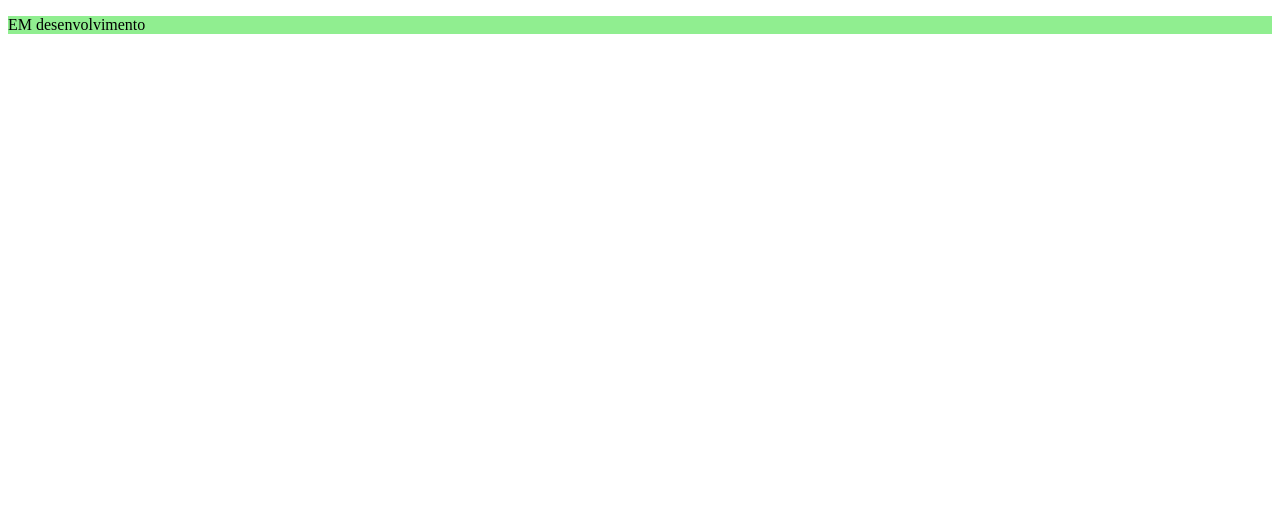
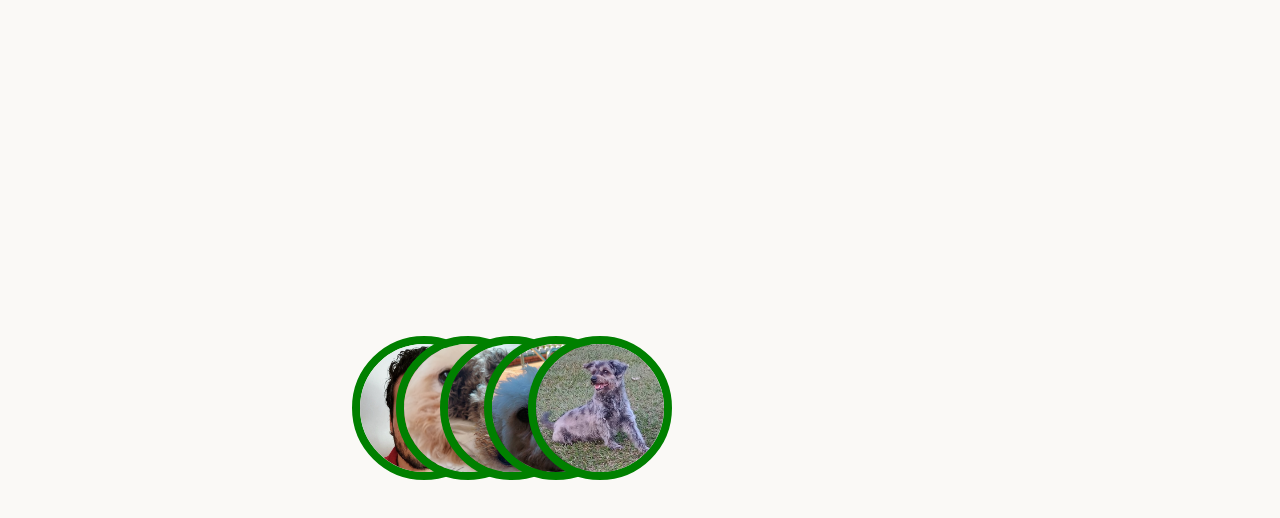
Before and after one commit to rodrigojunqueiradev/frontend-development-studies, a plain HTML site: page html-css-study-repository/avatar-layout/index.html in a window 1280 px wide. Drawn offline with Linux system fonts and the light colour scheme.

Commit message:
Avatars Layout Model

```diff
--- a/html-css-study-repository/avatar-layout/index.html
+++ b/html-css-study-repository/avatar-layout/index.html
@@ -4,12 +4,18 @@
 <head>
     <meta charset="UTF-8">
     <meta name="viewport" content="width=device-width, initial-scale=1.0">
-    <title>Avatar</title>
+    <title>Avatars Layout</title>
     <link rel="stylesheet" href="./style.css">
 </head>
 
 <body>
-    <p>EM desenvolvimento</p>
+    <div class="avatars">
+        <img src="./img/rodrigo.jpg" alt="Rodrigo">
+        <img src="./img/lucky.jpg" alt="Lucky">
+        <img src="./img/tobias.jpg" alt="Tobias">
+        <img src="./img/lucky2.jpg" alt="Lucky">
+        <img src="./img/tobias2.jpg" alt="Tobias">
+    </div>
 </body>
 
 </html>
--- a/html-css-study-repository/avatar-layout/style.css
+++ b/html-css-study-repository/avatar-layout/style.css
@@ -1,3 +1,50 @@
-p {
-  background-color: lightgreen;
+body {
+  display: flex;
+  align-items: center;
+  justify-content: center;
+  background-color: #faf9f6;
+  font-family: sans-serif;
+  height: 100vh;
 }
+
+.avatars {
+  display: flex;
+  transition: all 0.2s ease-in-out;
+  transform: translate(3rem, 0);
+  margin-left: 3rem;
+}
+
+.avatars img {
+  width: 8rem;
+  height: 8rem;
+  object-fit: cover;
+  border-radius: 50%;
+  overflow: hidden;
+  cursor: pointer;
+  border: 8px solid green;
+  transition: all 0.2s ease-in-out;
+}
+
+.avatars img:nth-child(2) {
+  transform: translate(-6.25rem, 0);
+}
+
+.avatars img:nth-child(3) {
+  transform: translate(-12.5rem, 0);
+}
+
+.avatars img:nth-child(4) {
+  transform: translate(-18.75rem, 0);
+}
+
+.avatars img:nth-child(5) {
+  transform: translate(-25rem, 0);
+}
+
+.avatars img:hover:not(:nth-last-child(1)) {
+  margin-right: 110px;
+}
+
+.avatars img:hover {
+  border: 8px solid orange;
+}
```
